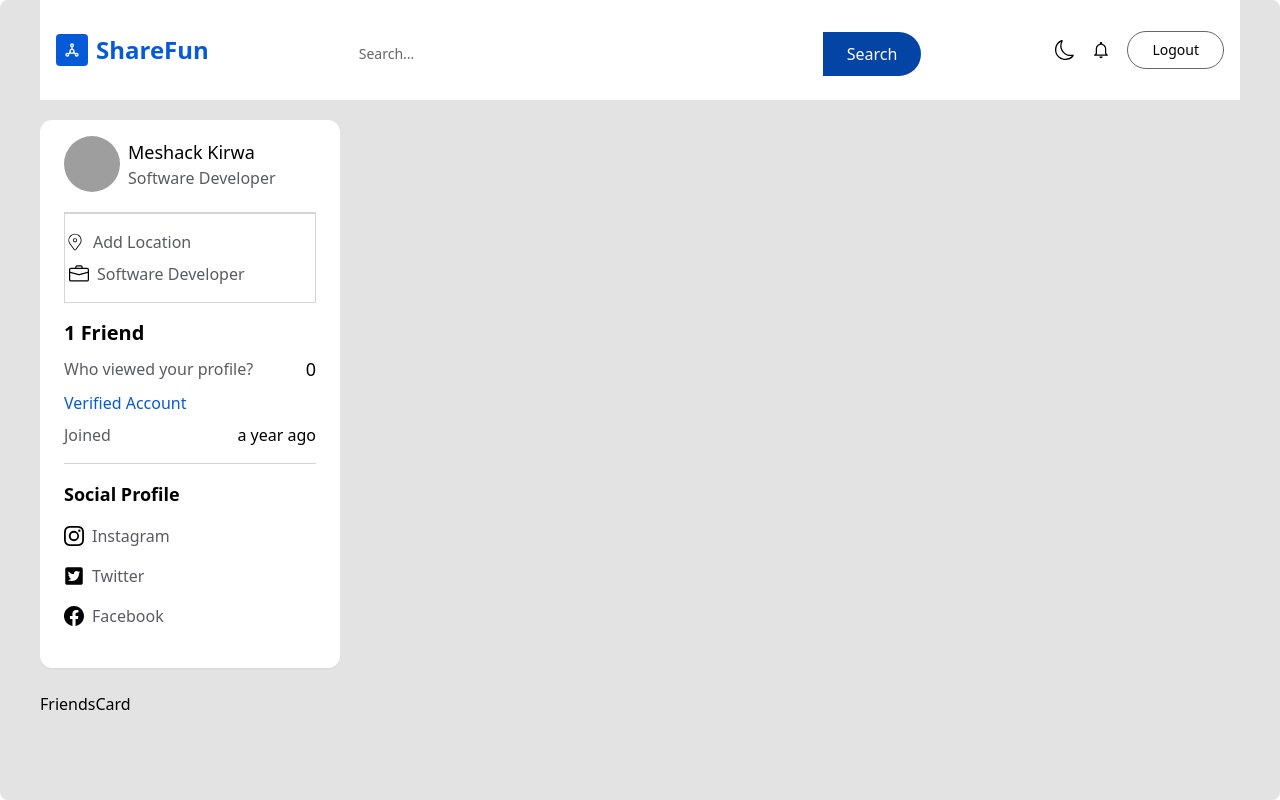
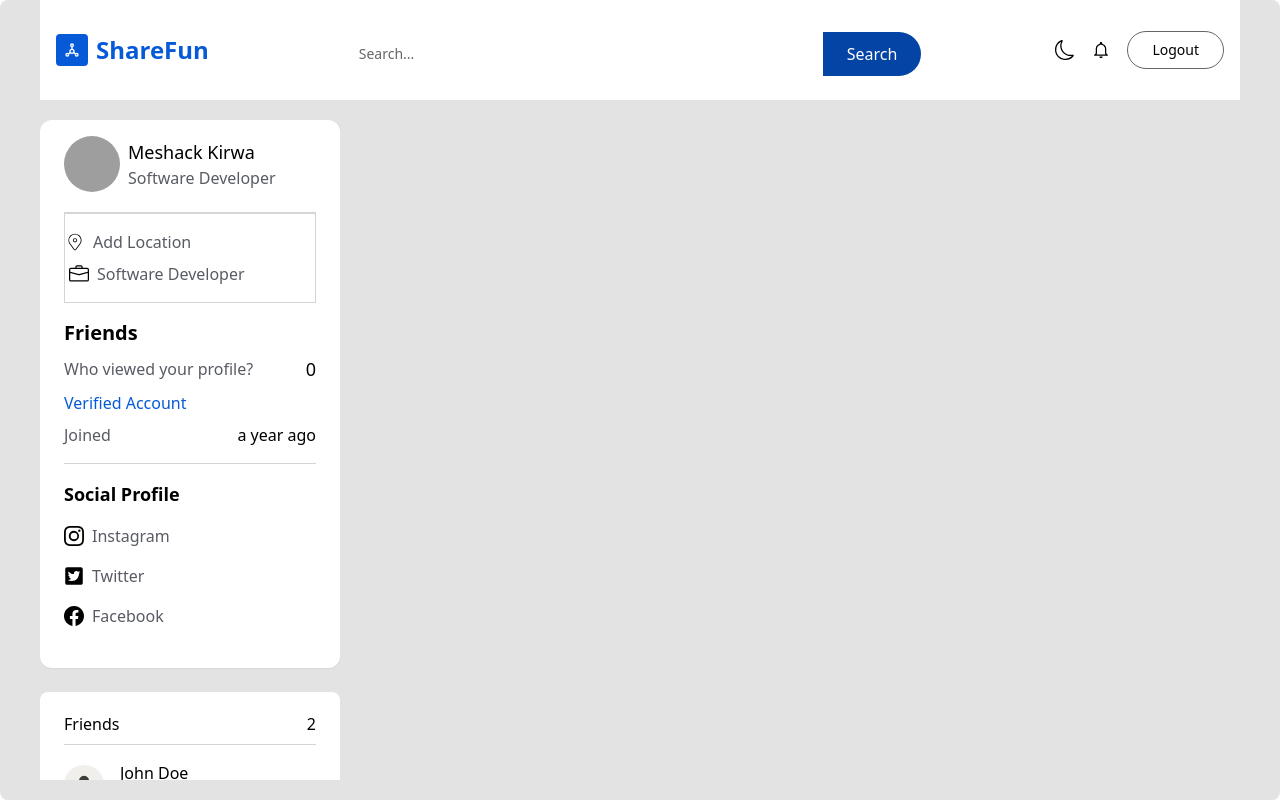
Before and after one commit to meshackkirwachumba/socialmedia, a React (Create React App) app: page / in a window 1280 px wide. Built offline with nearby package versions, Linux system fonts and the light colour scheme; grey boxes are pictures that could not be loaded; some icons are missing.

Commit message:
friends card

```diff
--- a/src/assets/data.js
+++ b/src/assets/data.js
@@ -17,7 +17,20 @@ export const user = {
       createdAt: "2023-01-01T00:00:00.000Z",
       updatedAt: "2023-01-01T00:00:00.000Z",
       __v: 0,
-      profileUrl: "https://example.com/johndoe",
+      profileUrl: "",
+    },
+    {
+      _id: "76633hhe733492dn",
+      firstName: "Jack",
+      lastName: "Man",
+      email: "jackman@gmailcom",
+      friends: ["93n3j3de3u", "djd0ij3iki2"],
+      views: [],
+      verified: true,
+      createdAt: "2023-01-01T00:00:00.000Z",
+      updatedAt: "2023-01-01T00:00:00.000Z",
+      __v: 0,
+      profileUrl: "",
     },
   ],
   views: [],
--- a/src/components/FriendsCard.jsx
+++ b/src/components/FriendsCard.jsx
@@ -1,7 +1,48 @@
 import React from "react";
+import { Link } from "react-router-dom";
+import NoProf from "../assets/NoProfile.jpg";
 
-const FriendsCard = () => {
-  return <div>FriendsCard</div>;
+const FriendsCard = ({ friends }) => {
+  return (
+    <div
+      className="
+       w-full
+       bg-primary
+       shadow-sm
+       rounded-lg
+       px-6
+       py-5
+     "
+    >
+      <div className="flex items-center justify-between pb-2 text-ascent-1 border-b border-[#66666645]">
+        <span>Friends</span>
+        <span>{friends?.length}</span>
+      </div>
+      <div className="flex flex-col w-full pt-4 gap-4">
+        {friends?.map((friend) => (
+          <Link
+            to={`/profile/${friend?._id}`}
+            key={friend?._id}
+            className="flex w-full items-center gap-4 cursor-pointer"
+          >
+            <img
+              src={friend.profileUrl || NoProf}
+              alt={friend?.firstName}
+              className="w-10 h-10 object-cover rounded-full"
+            />
+            <div className="flex-1">
+              <p className="text-base font-medium text-ascent-1">
+                {friend?.firstName} {friend?.lastName}
+              </p>
+              <span className="text-sm text-ascent-2">
+                {friend?.profession ?? "No profession"}
+              </span>
+            </div>
+          </Link>
+        ))}
+      </div>
+    </div>
+  );
 };
 
 export default FriendsCard;
--- a/src/pages/Home.jsx
+++ b/src/pages/Home.jsx
@@ -48,7 +48,7 @@ function Home() {
          "
         >
           <ProfileCard user={user} />
-          <FriendsCard />
+          <FriendsCard friends={user?.friends} />
         </div>
 
         {/* MIDDLE */}
```
